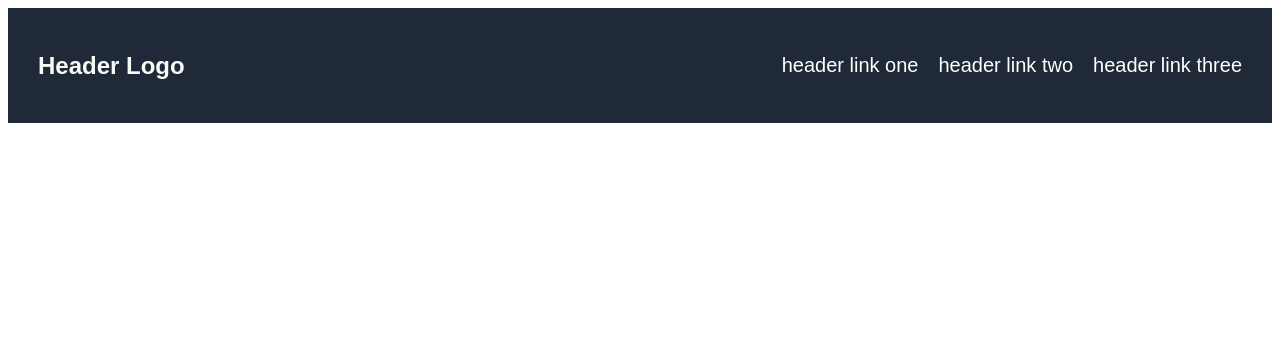
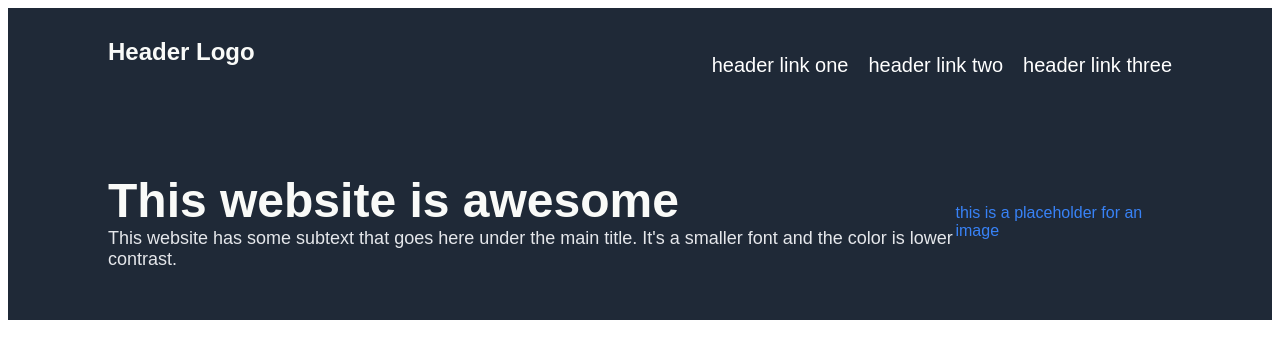
Before and after one commit to htn-dev/HTN-Landing-page, a plain HTML site: page index.html in a window 1280 px wide. Drawn offline with Linux system fonts and the light colour scheme.

Commit message:
Add Hero text and image placeholder

```diff
--- a/index.html
+++ b/index.html
@@ -18,8 +18,18 @@
             </ul>
 
         </div>
+    </div>
+
+    <div class="container">
+        <div class ="hero">
+            <div class="hero-main">This website is awesome</div>
+            <div class="hero-secondary">This website has some subtext that goes here under the main title. It's a smaller font and the color is lower contrast.</div>
+        </div>
+        <div class="placeholder">this is a placeholder for an image</div>
 
     </div>
 
+
+
 </body>
 </html>
--- a/style.css
+++ b/style.css
@@ -9,8 +9,7 @@ body {
     font-family: sans-serif;
     display: flex;
     justify-content: space-between;
-    align-items: center;
-    padding: 30px;
+    padding: 30px 100px 50px 100px;
     background-color: #1f2937;
     color: #E5E7EB;
 }
@@ -34,3 +33,23 @@ a {
     font-size: 20px;
     color: white;
 }
+
+.container {
+    display: flex;
+    background-color: #1f2937;
+    justify-content: space-between;
+    align-items: center;
+    font-family: sans-serif;
+    padding: 30px 100px 50px 100px;
+}
+
+.hero-main {
+    font-weight: bolder;
+    font-size: 48px;
+    color: #F9FAF8;
+}
+
+.hero-secondary {
+    font-size: 18px;
+    color: #E5E7EB;
+}
```
